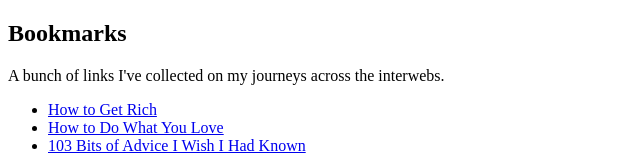
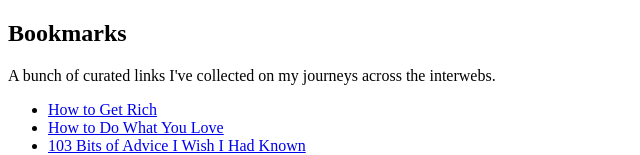
Before and after one commit to denniskigen/denniskigen.com, a Next.js app: page /bookmarks in a window 1280 px wide. Shown: the top 155 px of the page, without its empty margins (0-640 px from the left). Built offline with nearby package versions, Linux system fonts and the light colour scheme.

Commit message:
(feat) Tweak bookmarks page copy

```diff
--- a/pages/bookmarks.js
+++ b/pages/bookmarks.js
@@ -13,7 +13,8 @@ export default function Bookmarks() {
           Bookmarks
         </h1>
         <p className="mt-8">
-          A bunch of links I've collected on my journeys across the interwebs.
+          A bunch of curated links I've collected on my journeys across the
+          interwebs.
         </p>
         <div className="mt-6 mb-16">
           <ul className="mt-4 list-none space-y-6">
```
